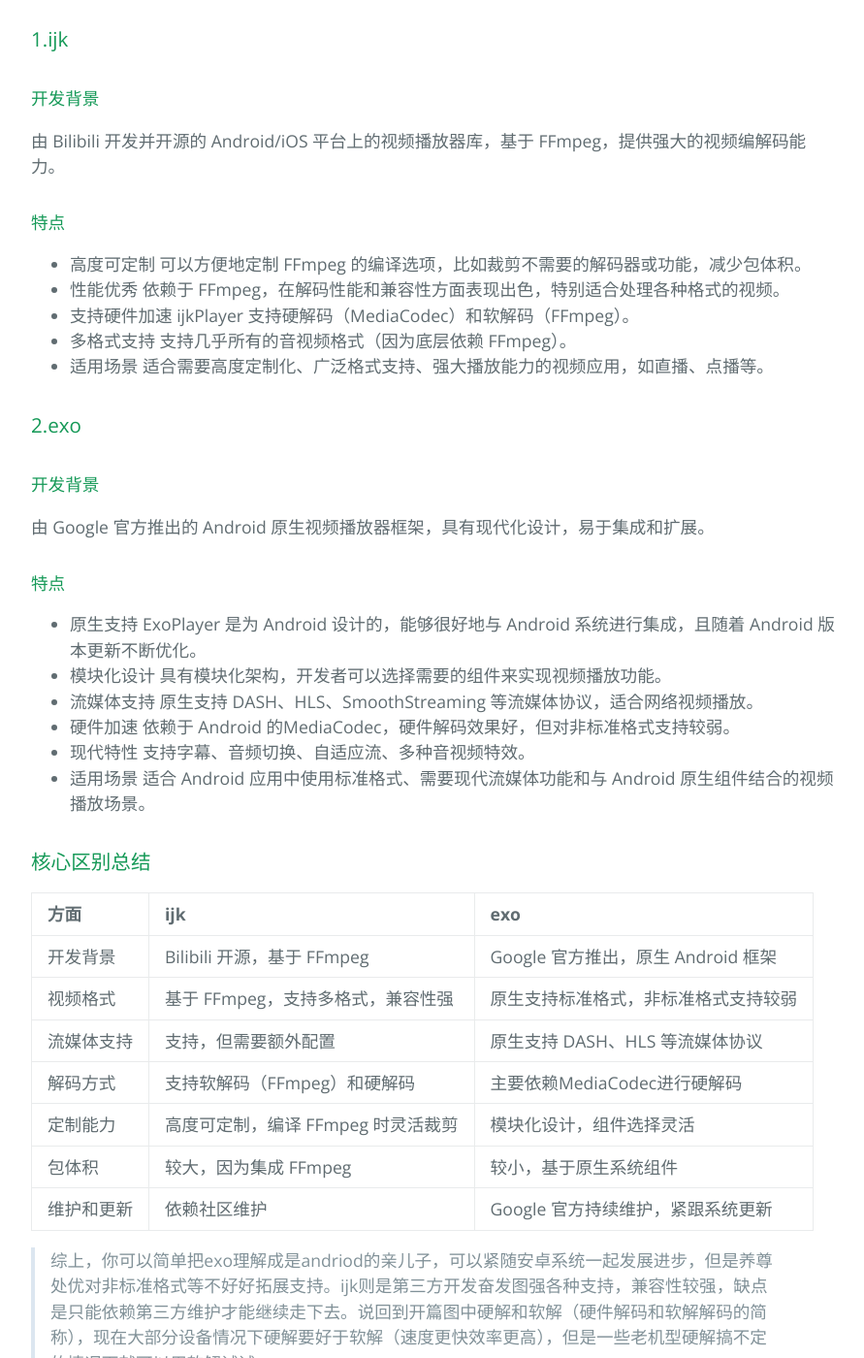
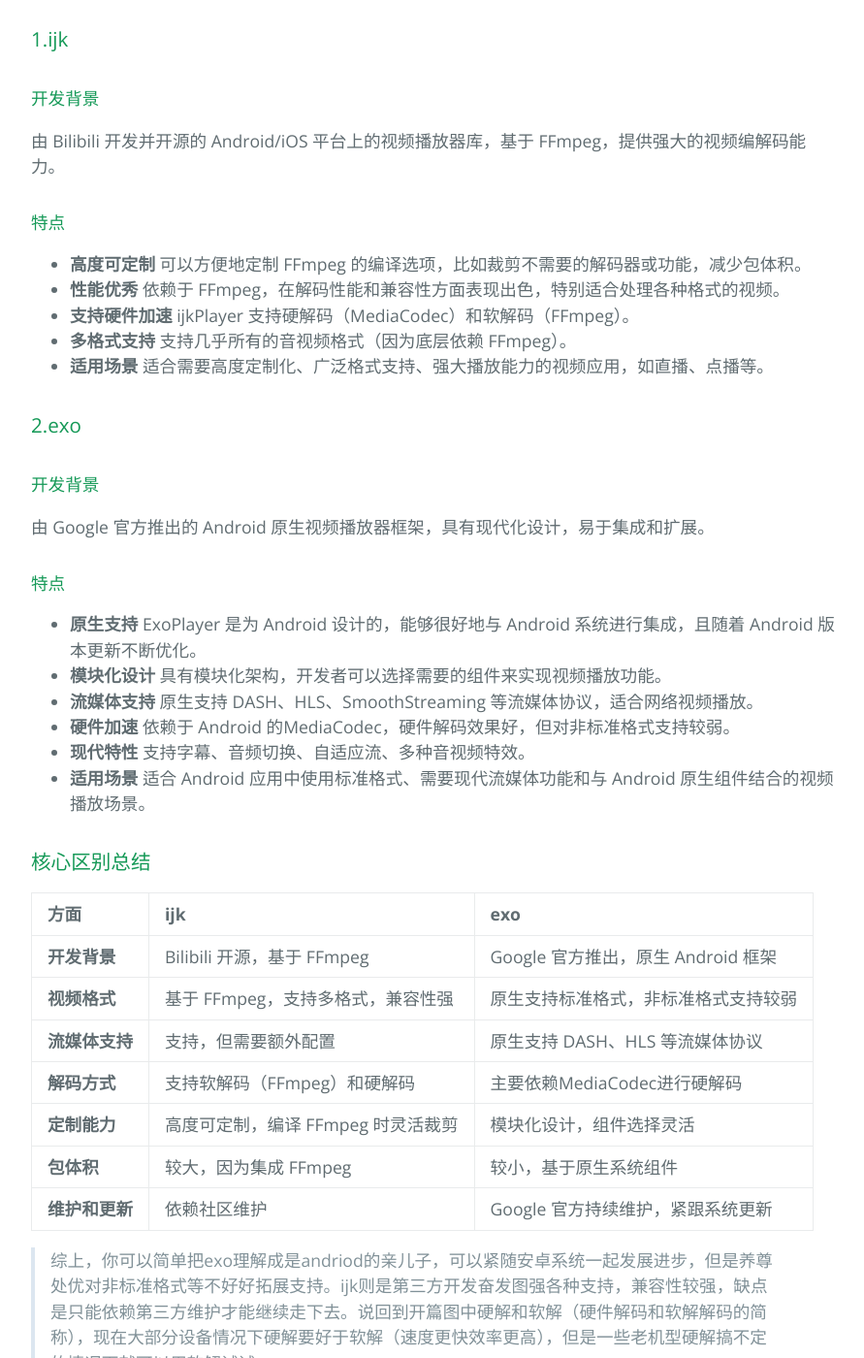
Before and after one commit to kimwang1978/iptv.github.io, a Jekyll site: the page built from docs/003_JieMa.md, in a window 1280 px wide and 1400 px high, scrolled down 1016 px. Shown: the whole window at 97% size, without its empty margins (192-1083 px from the left). Built offline with Jekyll 4.4.1, drawn with Linux system fonts in a browser that asks for light colours; our own code applies the rules of GitHub Pages for plain Markdown files.

Commit message:
Update 20241212

```diff
--- a/docs/003_JieMa.md
+++ b/docs/003_JieMa.md
@@ -15,15 +15,15 @@ ijk 和exo 是两种在视频播放和处理领域常见的技术库或框架，
 由 Bilibili 开发并开源的 Android/iOS 平台上的视频播放器库，基于 FFmpeg，提供强大的视频编解码能力。
 
 #### 特点
-*   高度可定制
+*   **高度可定制**
     可以方便地定制 FFmpeg 的编译选项，比如裁剪不需要的解码器或功能，减少包体积。
-*   性能优秀
+*   **性能优秀**
     依赖于 FFmpeg，在解码性能和兼容性方面表现出色，特别适合处理各种格式的视频。
-*   支持硬件加速
+*   **支持硬件加速**
     ijkPlayer 支持硬解码（MediaCodec）和软解码（FFmpeg）。
-*   多格式支持
+*   **多格式支持**
     支持几乎所有的音视频格式（因为底层依赖 FFmpeg）。
-*   适用场景
+*   **适用场景**
     适合需要高度定制化、广泛格式支持、强大播放能力的视频应用，如直播、点播等。
 
 ### 2.exo
@@ -31,30 +31,30 @@ ijk 和exo 是两种在视频播放和处理领域常见的技术库或框架，
 由 Google 官方推出的 Android 原生视频播放器框架，具有现代化设计，易于集成和扩展。
 
 #### 特点
-*   原生支持
+*   **原生支持**
     ExoPlayer 是为 Android 设计的，能够很好地与 Android 系统进行集成，且随着 Android 版本更新不断优化。
-*   模块化设计
+*   **模块化设计**
     具有模块化架构，开发者可以选择需要的组件来实现视频播放功能。
-*   流媒体支持
+*   **流媒体支持**
     原生支持 DASH、HLS、SmoothStreaming 等流媒体协议，适合网络视频播放。
-*   硬件加速
+*   **硬件加速**
     依赖于 Android 的MediaCodec，硬件解码效果好，但对非标准格式支持较弱。
-*   现代特性
+*   **现代特性**
     支持字幕、音频切换、自适应流、多种音视频特效。
-*   适用场景
+*   **适用场景**
     适合 Android 应用中使用标准格式、需要现代流媒体功能和与 Android 原生组件结合的视频播放场景。
 
 ### 核心区别总结
 
 | 方面        | ijk          | exo |
 |:-------------|:------------------|:------|
-| 开发背景           | Bilibili 开源，基于 FFmpeg | Google 官方推出，原生 Android 框架  |
-| 视频格式 | 基于 FFmpeg，支持多格式，兼容性强   | 原生支持标准格式，非标准格式支持较弱  |
-| 流媒体支持           | 支持，但需要额外配置      | 原生支持 DASH、HLS 等流媒体协议   |
-| 解码方式           | 支持软解码（FFmpeg）和硬解码 | 主要依赖MediaCodec进行硬解码  |
-| 定制能力           | 高度可定制，编译 FFmpeg 时灵活裁剪 | 模块化设计，组件选择灵活  |
-| 包体积           | 较大，因为集成 FFmpeg | 较小，基于原生系统组件  |
-| 维护和更新           | 依赖社区维护 | Google 官方持续维护，紧跟系统更新  |
+| **开发背景**| Bilibili 开源，基于 FFmpeg | Google 官方推出，原生 Android 框架  |
+| **视频格式**| 基于 FFmpeg，支持多格式，兼容性强   | 原生支持标准格式，非标准格式支持较弱  |
+| **流媒体支持**| 支持，但需要额外配置      | 原生支持 DASH、HLS 等流媒体协议   |
+| **解码方式**| 支持软解码（FFmpeg）和硬解码 | 主要依赖MediaCodec进行硬解码  |
+| **定制能力**| 高度可定制，编译 FFmpeg 时灵活裁剪 | 模块化设计，组件选择灵活  |
+| **包体积**| 较大，因为集成 FFmpeg | 较小，基于原生系统组件  |
+| **维护和更新**| 依赖社区维护 | Google 官方持续维护，紧跟系统更新  |
 
 
 
```
